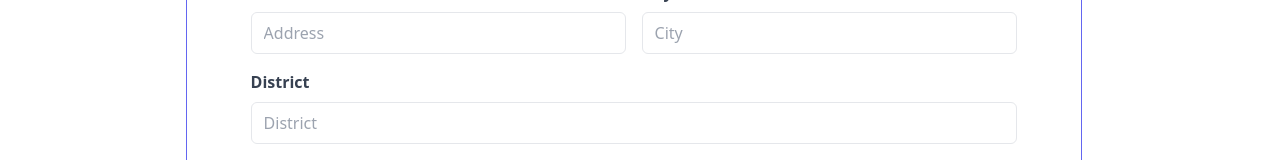
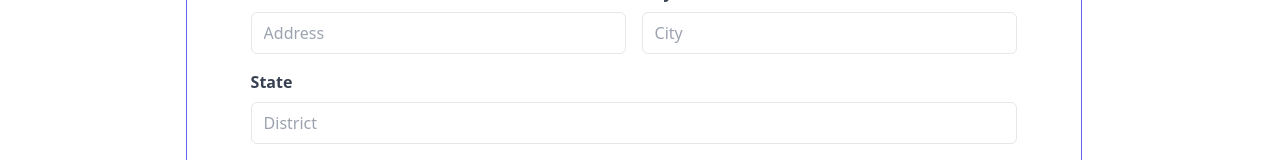
Before and after one commit to boobalan3484/bk-adminmodule, a React (Vite) app: page /staff-details in a window 1280 px wide. Shown: the part 440-600 px from the top of the page. Built offline with nearby package versions, Linux system fonts and the light colour scheme.

Commit message:
district to state changed

```diff
--- a/src/Components/Staff.jsx
+++ b/src/Components/Staff.jsx
@@ -174,7 +174,7 @@ function Staff() {
           <div className="md:grid md:grid-cols-1 lg:grid lg:grid-cols-1">
             <div className="p-2">
               <label htmlFor="" className=" block font-semibold">
-                District
+                State
               </label>
               <input
                 type="text"
--- a/src/Components/Tournament.jsx
+++ b/src/Components/Tournament.jsx
@@ -234,7 +234,7 @@ function Tournament() {
           <div className="md:grid md:grid-cols-2 lg:grid lg:grid-cols-2">
             <div className="p-2">
               <label htmlFor="" className=" block font-semibold">
-                District
+                State
               </label>
               <input
                 type="text"
```
